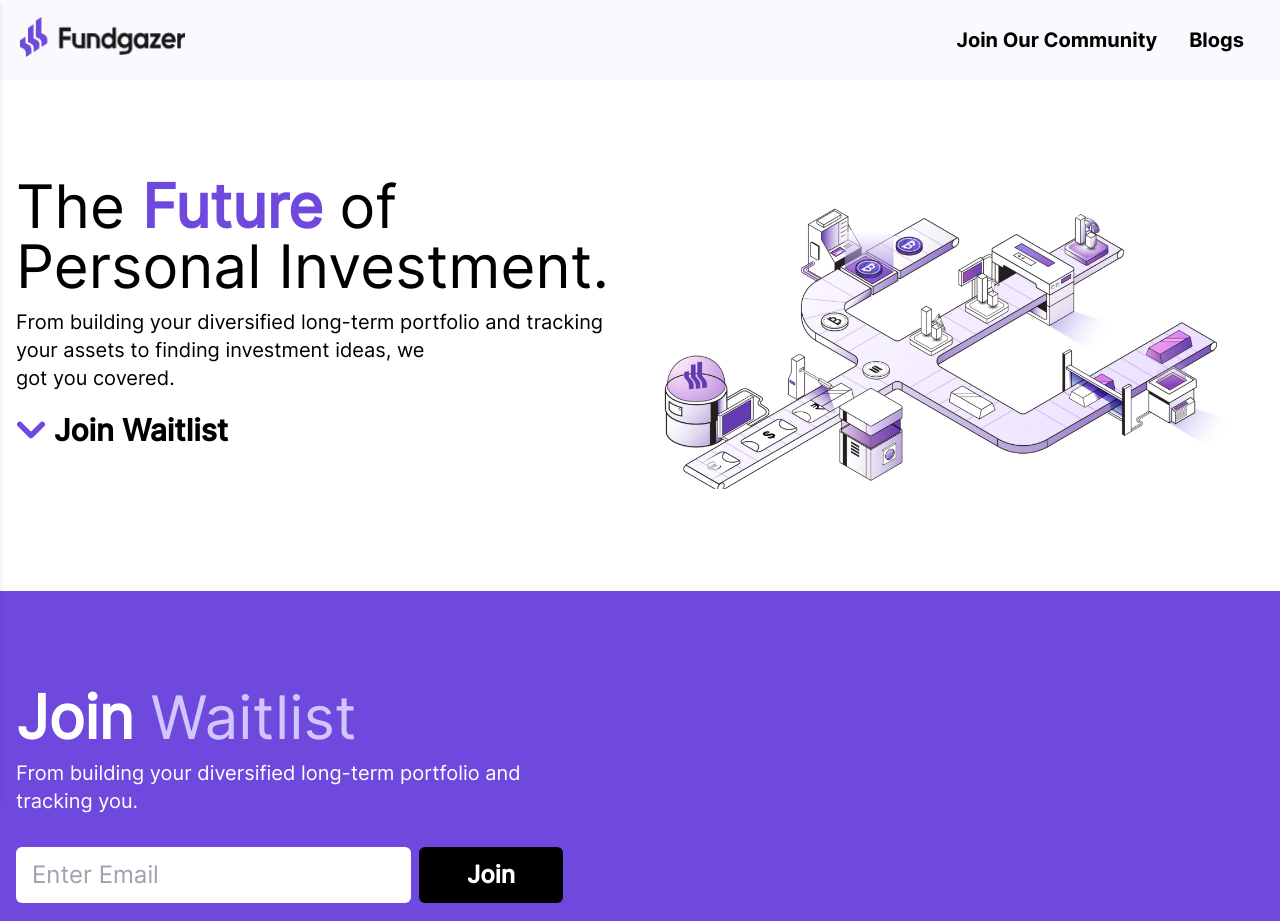
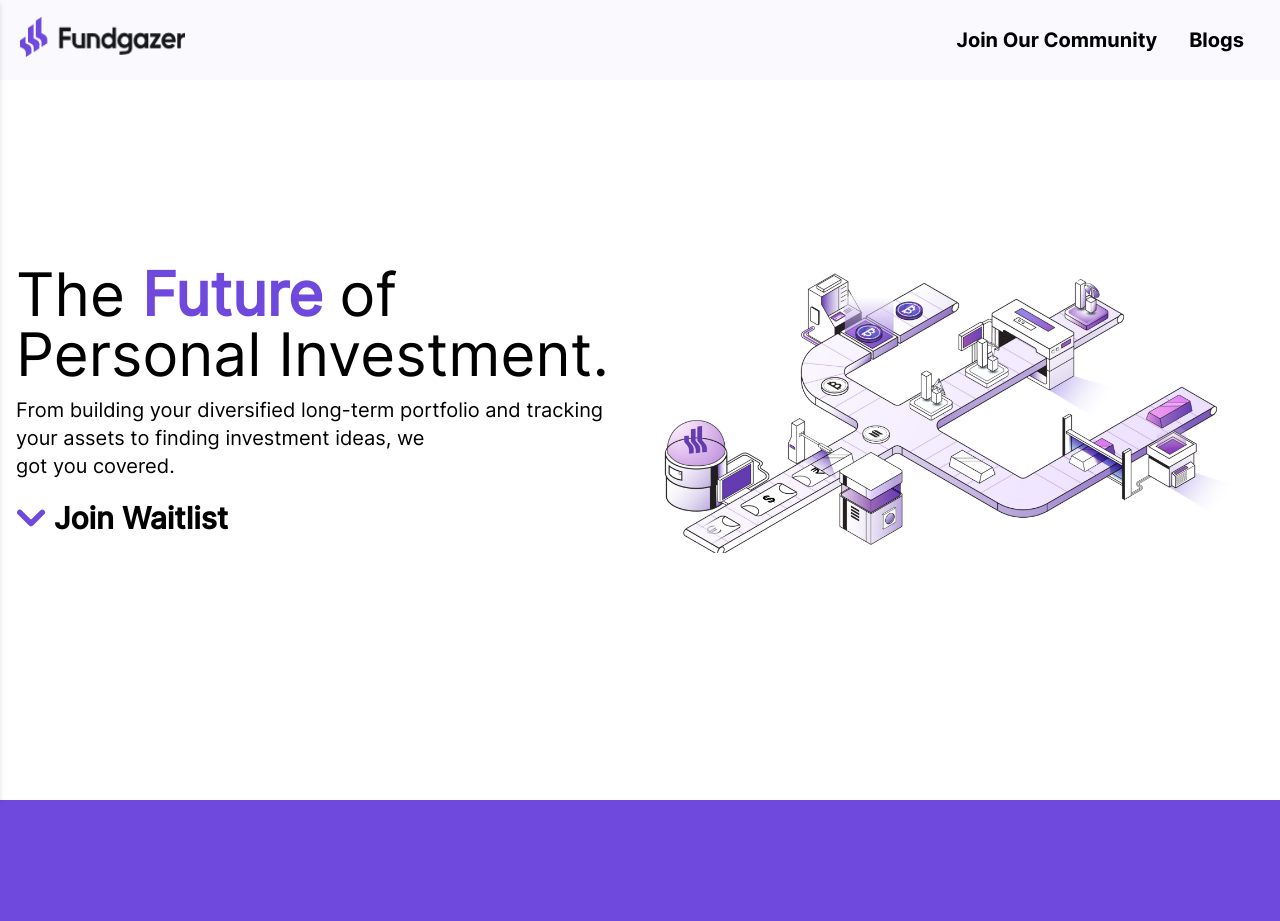
Before and after one commit to mufaqar/fundgazer, a Next.js app: page / in a window 1280 px wide. Shown: the top 921 px of the page. Built offline with nearby package versions, Linux system fonts and the light colour scheme.

Commit message:
main page updated

```diff
--- a/pages/components/navbar.js
+++ b/pages/components/navbar.js
@@ -30,7 +30,7 @@ export default function Navbar() {
 
     const [open, setOpen] = useState(false)
     return (
-        <nav className="flex filter bg-[#FAF9FD] px-5 py-4 h-20 items-center">
+        <nav className="flex filter bg-[#FAF9FD] px-5 py-4 h-20 items-center fixed top-0 left-0 right-0 z-50">
             <MobileNav open={open} setOpen={setOpen}/>
             <div className="w-3/12 flex items-center">
                 <Link href="/">
--- a/pages/index.js
+++ b/pages/index.js
@@ -7,10 +7,12 @@ export default function Home() {
     <>
       {/* Banner Section Start*/}
       <section>
-        <div className='container mx-auto py-20 grid md:grid-cols-2 grid-cols-1 gap-4'>
-          <div className="p-4">
-            <h1 className='text-6xl font-thin font-interRegular'>The <span className='text-skin-primary font-bold'>Future</span> of Personal Investment.</h1>
-            <p className='text-xl font-medium mt-3 font-interRegular'>From building your diversified long-term portfolio and tracking your assets to finding investment ideas, we <br></br>got you covered.</p>
+        <div className='container mx-auto min-h-screen h-full py-20 grid md:grid-cols-2 grid-cols-1 items-center gap-4'>
+          <div className="p-4 flex flex-col justify-between">
+            <div>
+              <h1 className='text-6xl font-thin font-interRegular'>The <span className='text-skin-primary font-bold'>Future</span> of Personal Investment.</h1>
+              <p className='text-xl font-medium mt-3 font-interRegular'>From building your diversified long-term portfolio and tracking your assets to finding investment ideas, we <br></br>got you covered.</p>
+            </div>
             <Link href="#">
               <a className='flex space-x-2 items-center text-3xl font-semibold mt-5 font-interMedium group'><span className='text-skin-primary group-hover:animate-bounce'><BsChevronDown strokeWidth={2} /> </span> <span>Join Waitlist</span></a>
             </Link>
@@ -25,7 +27,7 @@ export default function Home() {
 
       {/* Jion Us Section Start*/}
       <section className='bg-skin-primary'>
-        <div className='container mx-auto py-20 grid md:grid-cols-2 grid-cols-1 gap-8'>
+        <div className='container min-h-screen h-full mx-auto py-20 grid md:grid-cols-2 grid-cols-1 items-center gap-8'>
           <div className="p-4">
             <h1 className='text-6xl font-normal text-[#D1C6FF] font-interRegular'><span className='text-skin-light font-bold'>Join </span> Waitlist</h1>
             <p className='text-xl text-skin-light font-normal mt-3 font-interRegular'>From building your diversified long-term portfolio and <br></br>tracking you.</p>
@@ -34,7 +36,7 @@ export default function Home() {
                 <input type="email" id="email" placeholder='Enter Email' name="email" className='font-interRegular bg-skin-light text-skin-muted text-2xl font-normal outline-[#6F49DD] focus:outline-[#6F49DD] py-3 px-4 rounded-md md:w-[395px] w-full' />
                 <button type="submit" className='font-interMedium bg-skin-dark text-skin-light hover:opacity-75 text-2xl font-semibold flex items-center py-3 px-12 rounded-md'>Join</button>
               </form>
-            <button type="submit" className='text-[#D1C6FF] font-interRegular border border-[#D1C6FF] bg-transparent hover:bg-skin-buttonAccent hover:border-transparent text-base font-normal flex items-center py-3 px-12 rounded-md mt-5'>I am not a robot</button>
+              <button type="submit" className='text-[#D1C6FF] font-interRegular border border-[#D1C6FF] bg-transparent hover:bg-skin-buttonAccent hover:border-transparent text-base font-normal flex items-center py-3 px-12 rounded-md mt-5'>I am not a robot</button>
             </div>
           </div>
           <div className="p-4">
--- a/pages/our-community.js
+++ b/pages/our-community.js
@@ -11,7 +11,7 @@ export default function OurCommunity() {
     <section>
         <div className='container mx-auto py-20 grid md:grid-cols-2 grid-cols-1 gap-8 items-center'>
             <div className="p-4">
-                <h1 className='text-6xl font-normal '><span className='text-skin-primary font-bold'>Join</span> Our Community</h1>
+                <h1 className='text-6xl font-normal font-interRegular'><span className='text-skin-primary font-bold'>Join</span> Our Community</h1>
                 <p className='text-xl font-medium mt-3'>We are all about giving personal investors the tools and resources they need, to make informed decisions.</p>
             </div>
             <div className="flex items-center md:justify-end justify-center space-x-4 p-4">
```
